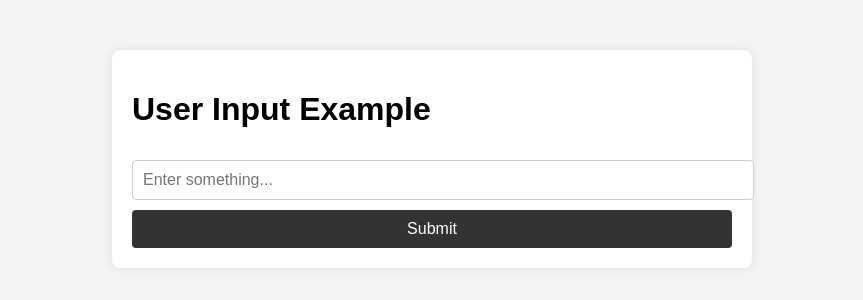
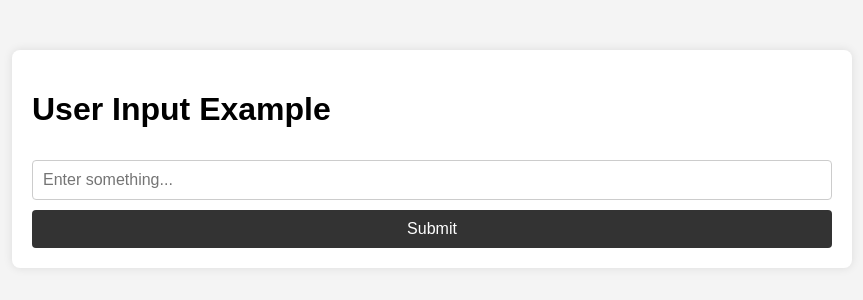
Before and after one commit to jmswu/stream_web, a Flask app: page / in a window 1280 px wide. Shown: the top 300 px of the page, without its empty margins (208-1071 px from the left). Run offline with Flask 3, Linux system fonts and the light colour scheme.

Commit message:
fixed box

```diff
--- a/static/css/styles.css
+++ b/static/css/styles.css
@@ -8,7 +8,7 @@ body {
 }
 
 .container {
-    max-width: 600px;
+    max-width: 800px;
     margin: 50px auto;
     padding: 20px;
     background-color: #fff;
@@ -23,6 +23,7 @@ input[type="text"] {
     border: 1px solid #ccc;
     border-radius: 4px;
     font-size: 16px;
+    box-sizing: border-box;
 }
 
 button {
```
